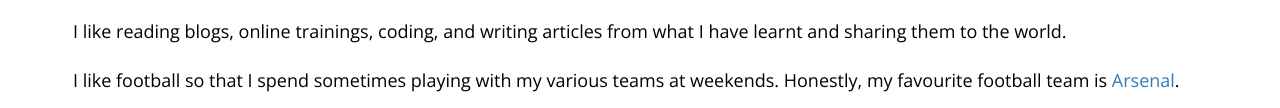
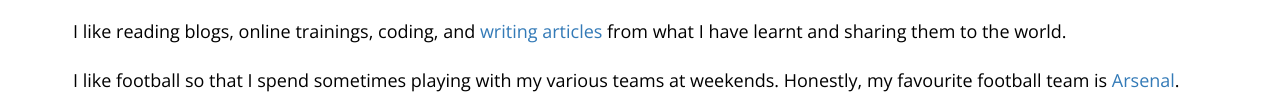
Before and after one commit to vannkorn/Vannkorn, a plain HTML site: page about.html in a window 1280 px wide. Shown: the part 321-429 px from the top of the page. Drawn offline with nearby package versions, Linux system fonts and the light colour scheme.

Commit message:
- Add link to write article

```diff
--- a/about.html
+++ b/about.html
@@ -47,7 +47,7 @@
 
 			<p>I am a developer, freelancer, and a blogger. I graduated with a Computer Science degree from the <a href="http://www.uc.edu.kh" target="_blank">University of Cambodia</a> and an Information Technology degree from <a href="http://www.ciedc.com" target="_blank">CIEDC</a>. I do web development for more than three years. I started my first career at <a href="http://www.web-essentials.asia" target="_blank">Web Essentials</a> then at <a href="http://avacas.asia" target="_blank">Avacas Asia</a> and right now I'm currently working for <a href="http://glean.net" target="_blank">Glean</a>.</p>
 
-			<p>I like reading blogs, online trainings, coding, and writing articles from what I have learnt and sharing them to the world.</p>
+			<p>I like reading blogs, online trainings, coding, and <a href="http://vannkorn.info" target="_blank">writing articles</a> from what I have learnt and sharing them to the world.</p>
 
 			<p>I like football so that I spend sometimes playing with my various teams at weekends. Honestly, my favourite football team is <a href="http://www.arsenal.com" target="_blank">Arsenal</a>.</p>
 		</div>
```
